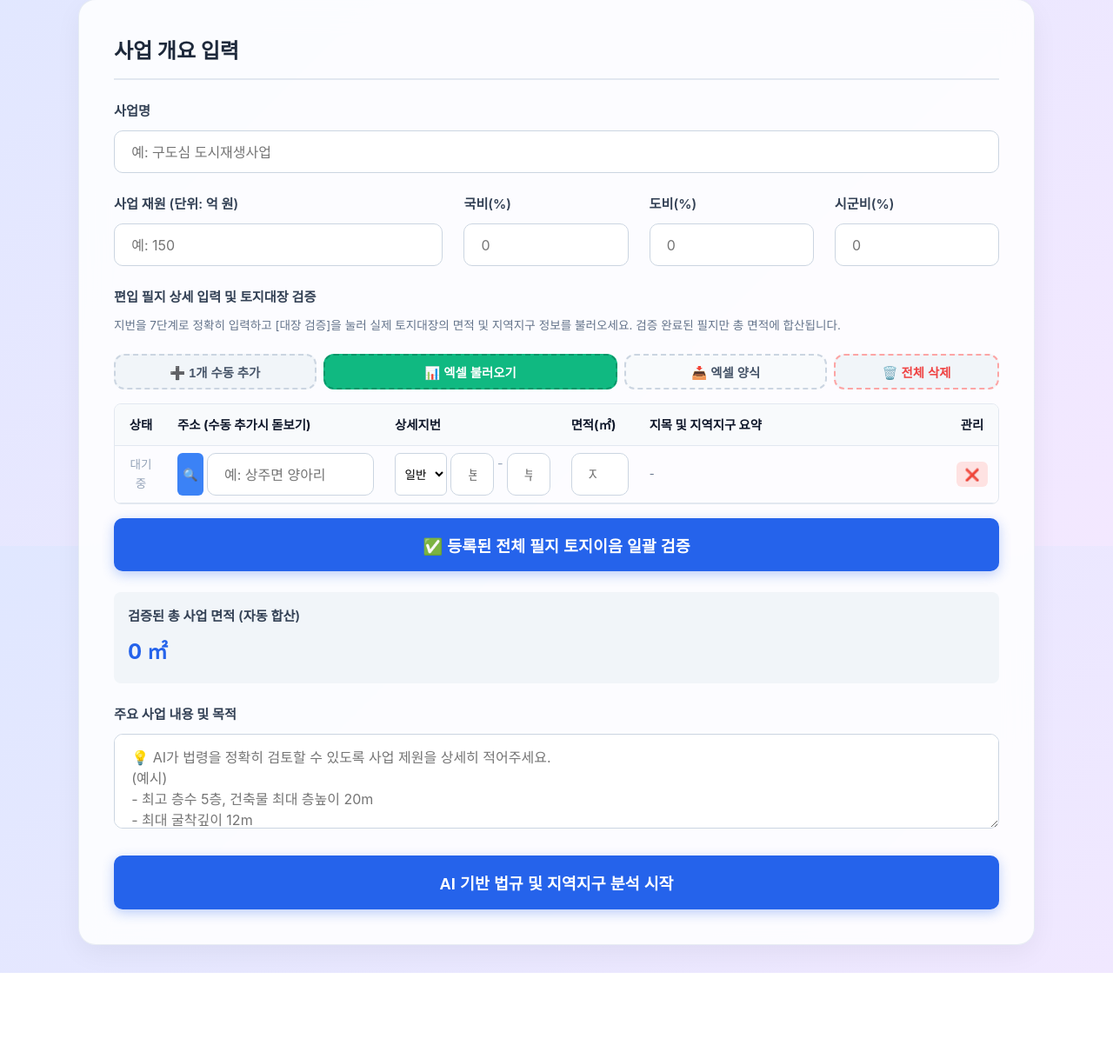
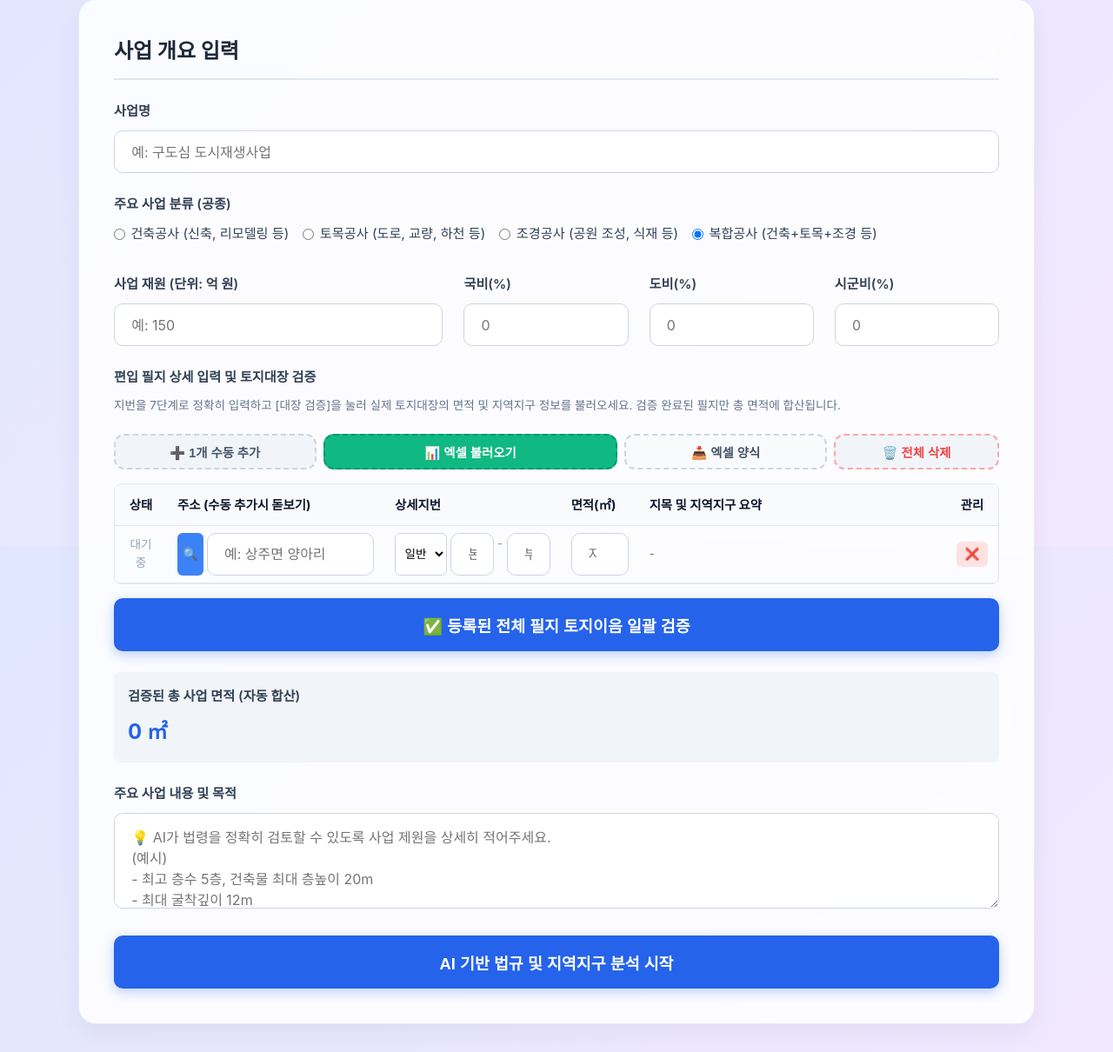
Before and after one commit to ksh8481-lgtm/law-assistant, a Flask app: page /law_review in a window 1280 px wide. Shown: the part 172-1382 px from the top of the page at 87% size. Before the commit the page ends 1291 px from the top, so only its background shows below. Run offline with Flask 3, Linux system fonts and the light colour scheme; some libraries are stand-ins or nearby versions; some web fonts are replaced.

Commit message:
feat: 사업 분류(공종) 사전 선택 기능 및 AI 스마트 필터링 도입

```diff
--- a/app.py
+++ b/app.py
@@ -428,6 +428,7 @@ def run_analysis(job_id, data):
         model = genai.GenerativeModel(model_name)
 
         project_name = data.get('projectName', '이름 없음')
+        project_type = data.get('projectType', '복합공사')
         budget = data.get('budget', 0)
         budget_nat = data.get('budgetNational', 0)
         budget_prov = data.get('budgetProvincial', 0)
@@ -460,7 +461,7 @@ def run_analysis(job_id, data):
         아래 [사업 개요] 및 [편입필지 지역지구] 정보를 바탕으로 JSON 데이터를 추출하세요.
         응답은 순수 JSON 형식만 반환하세요 (마크다운 백틱 제외).
 
-        [사업 개요] 사업명: {project_name}, 총 사업비: {budget}억, 면적: {total_area}㎡, 주요 내용: {description}
+        [사업 개요] 사업명: {project_name}, 공종: {project_type}, 총 사업비: {budget}억, 면적: {total_area}㎡, 주요 내용: {description}
         [지역지구] {zoning_context}
 
         당신은 다음 변수 목록 중에서 사업 개요에 명확히 해당되는(True 또는 숫자값이 존재하는) 변수들만 골라내어 JSON 키-값 쌍으로 만들어야 합니다:
@@ -507,6 +508,7 @@ def run_analysis(job_id, data):
 
         [사업 개요]
         - 사업명: {project_name}
+        - 주요 사업 분류 (공종): {project_type}
         - 총 사업비: {budget}억 원
         - 검증된 총 사업 면적: {total_area}㎡
         - 주요 사업 내용: {description}
@@ -537,6 +539,12 @@ def run_analysis(job_id, data):
            - **지하안전평가 (지하안전관리에 관한 특별법)**: 10m 이상 지하 굴착 공사 수반 시
            - **설계경제성검토(VE) (건설기술 진흥법 시행령 제75조)**: 총사업비 100억원 이상 건설공사 시
         4. **기타 기본 법정 의무**: 문화재 지표조사, 교통영향평가, 개발행위허가, 산지/농지 전용허가 등
+
+        **[추가 지시사항: 공종에 따른 스마트 필터링]**
+        이 사업은 '{project_type}'입니다.
+        - 만약 토목공사라면 건축법 등 건축 관련 필수 인허가나 행정절차(건축허가, 건축물 사용승인 등)는 과감히 제외하고 토목/환경/안전 위주로 도출하세요.
+        - 만약 조경공사라면 조경 및 수목 식재, 산지/공원 관련 법령 위주로 도출하고 불필요한 토목/건축 규제는 제외하세요.
+        - 복합공사라면 모든 가능성을 열어두고 종합적으로 검토하세요.
 
         [요청 사항]
         보고서에 쓸 수 있도록 전문적인 용어로 답변하되, 응답은 반드시 아래 JSON 형식(마크다운 백틱 없이 순수 JSON만)으로 반환하세요.
--- a/static/script.js
+++ b/static/script.js
@@ -432,8 +432,12 @@ document.addEventListener('DOMContentLoaded', () => {
                 return;
             }
 
+            const projectTypeElement = document.querySelector('input[name="projectType"]:checked');
+            const projectType = projectTypeElement ? projectTypeElement.value : '복합공사';
+
             const requestData = {
                 projectName: document.getElementById('projectName').value,
+                projectType: projectType,
                 budget: parseFloat(document.getElementById('budget').value),
                 budgetNational: parseFloat(document.getElementById('budgetNational').value) || 0,
                 budgetProvincial: parseFloat(document.getElementById('budgetProvincial').value) || 0,
--- a/templates/law_review.html
+++ b/templates/law_review.html
@@ -25,6 +25,24 @@
                     <div class="form-group">
                         <label for="projectName">사업명</label>
                         <input type="text" id="projectName" placeholder="예: 구도심 도시재생사업" required>
+                    </div>
+
+                    <div class="form-group">
+                        <label>주요 사업 분류 (공종)</label>
+                        <div style="display: flex; gap: 1rem; margin-top: 0.5rem; flex-wrap: wrap;">
+                            <label style="display: flex; align-items: center; gap: 0.4rem; font-weight: normal; cursor: pointer;">
+                                <input type="radio" name="projectType" value="건축공사" required> 건축공사 (신축, 리모델링 등)
+                            </label>
+                            <label style="display: flex; align-items: center; gap: 0.4rem; font-weight: normal; cursor: pointer;">
+                                <input type="radio" name="projectType" value="토목공사" required> 토목공사 (도로, 교량, 하천 등)
+                            </label>
+                            <label style="display: flex; align-items: center; gap: 0.4rem; font-weight: normal; cursor: pointer;">
+                                <input type="radio" name="projectType" value="조경공사" required> 조경공사 (공원 조성, 식재 등)
+                            </label>
+                            <label style="display: flex; align-items: center; gap: 0.4rem; font-weight: normal; cursor: pointer;">
+                                <input type="radio" name="projectType" value="복합공사" checked required> 복합공사 (건축+토목+조경 등)
+                            </label>
+                        </div>
                     </div>
 
                     <div class="form-row">
```
